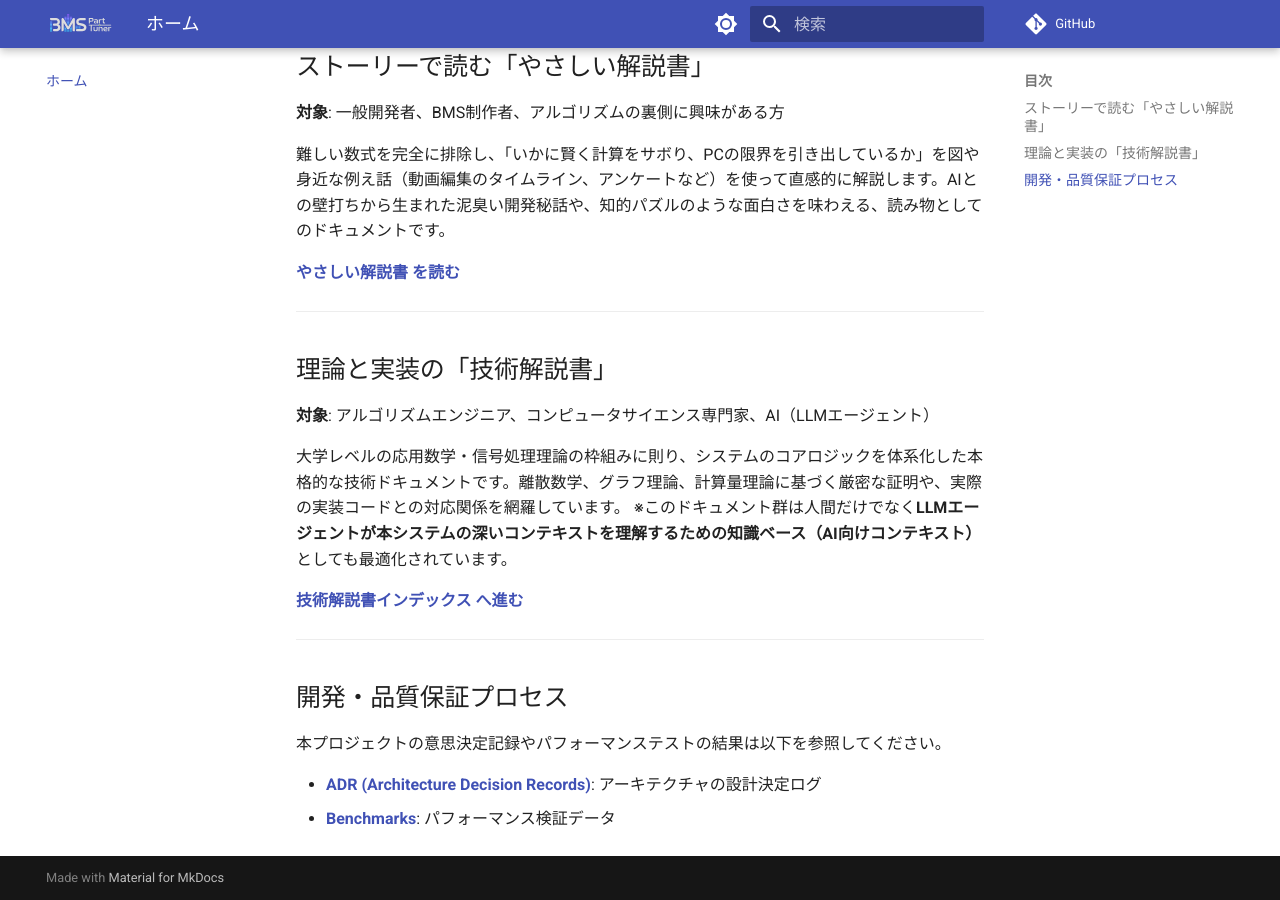
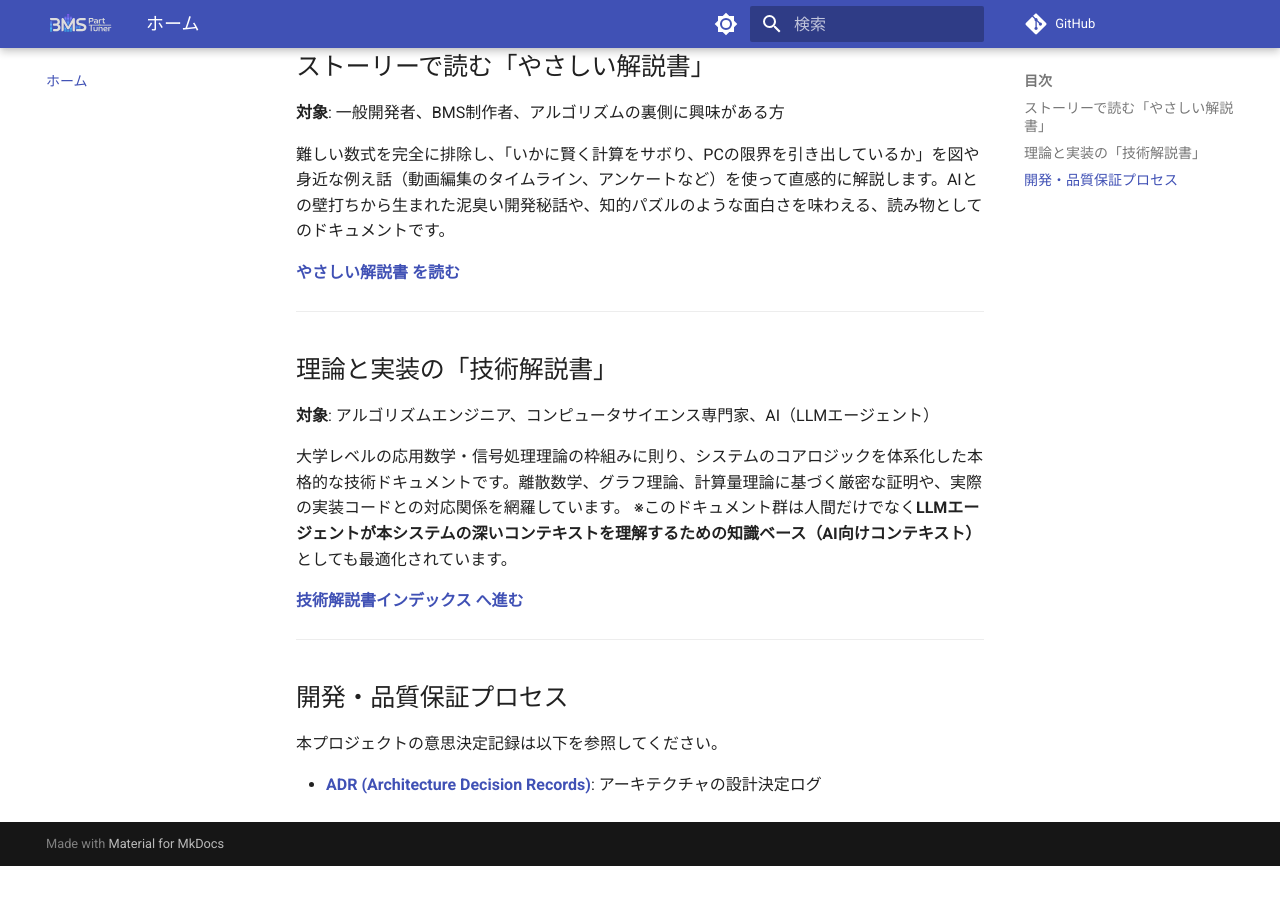
Before and after one commit to bms-atelier-kyokufu/BmsPartTuner, an MkDocs documentation site: the page built from docs/index.md, in a window 1280 px wide and 900 px high, scrolled down 629 px. Built offline with MkDocs 1.6.1 and Material for MkDocs 9.7.7, drawn with Linux system fonts in a browser that asks for light colours; comment, search, counter and statistics services are not loaded; after the commit the page ends 1495 px from its top, so only the background shows below that.

Commit message:
docs(index): ADR リンクを外部 URL に統一し、不要なベンチマーク参照を削除
- 「本プロジェクトの意思決定記録は以下を参照してください。」へ文言を簡素化
- ADR への相対リンク `adr/` をフル GitHub URL に変更し、外部閲覧時でも確実にリンクが機能するようにした
- ベンチマークへの言及とリンク行を削除（現時点で別途資料が未整備のため混乱を防止）

コミットの意図:
- 外部閲覧者が ADR を直接参照できるようにし、ドキュメントのアクセシビリティを向上
- 不要・未整備のベンチマーク情報を除外し、README の情報密度を高める

```diff
--- a/docs/index.md
+++ b/docs/index.md
@@ -32,7 +32,6 @@
 
 ## 開発・品質保証プロセス
 
-本プロジェクトの意思決定記録やパフォーマンステストの結果は以下を参照してください。
+本プロジェクトの意思決定記録は以下を参照してください。
 
-- **[ADR (Architecture Decision Records)](adr/)**: アーキテクチャの設計決定ログ
-- **[Benchmarks](benchmarks/)**: パフォーマンス検証データ
+- **[ADR (Architecture Decision Records)](https://github.com/bms-atelier-kyokufu/BmsPartTuner/tree/main/docs/adr)**: アーキテクチャの設計決定ログ
```
